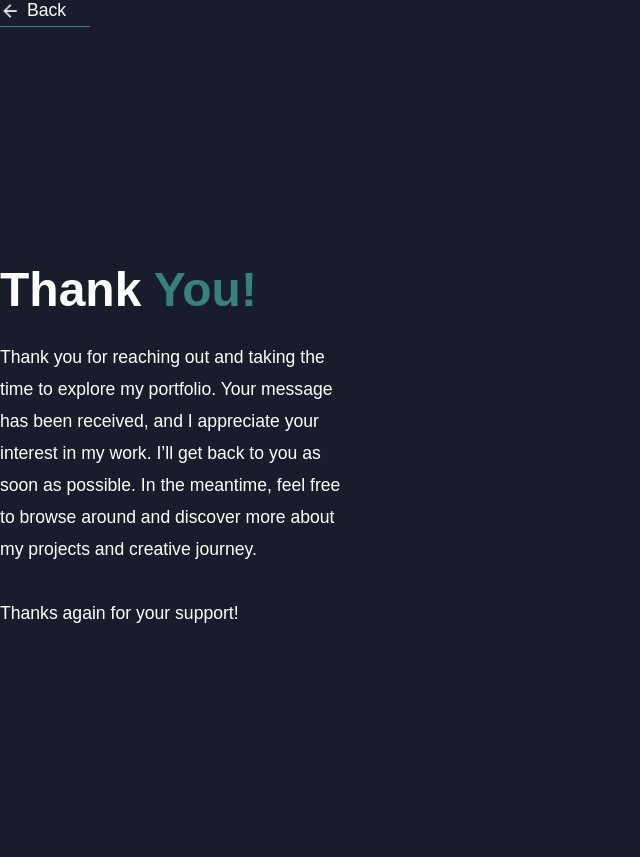
After one commit to OvidiuTim/flask-portfolio, a Flask app: page /thankyou in a window 1280 px wide. The commit adds this page. Shown: the whole page, without its empty margins (0-640 px from the left). Run offline with Flask 3, Linux system fonts and the light colour scheme.

Commit message:
form and thank you page start
form and thank you page start

```diff
--- a/main.py
+++ b/main.py
@@ -20,10 +20,10 @@ db.init_app(app)
 # form TABLE Configuration
 class Form(db.Model):
     id: Mapped[int] = mapped_column(Integer, primary_key=True)
-    name: Mapped[str] = mapped_column(String(250), unique=True, nullable=False)
-    email: Mapped[str] = mapped_column(String(500), nullable=False)
-    phone: Mapped[str] = mapped_column(String(500), nullable=False)
-    message: Mapped[str] = mapped_column(String(250), nullable=False)
+    name: Mapped[str] = mapped_column(String(250), nullable=False)
+    email: Mapped[str] = mapped_column(String(250), nullable=False)
+    phone: Mapped[str] = mapped_column(String(250), nullable=False)
+    message: Mapped[str] = mapped_column(String(5000), nullable=False)
 
 
 with app.app_context():
@@ -33,6 +33,7 @@ with app.app_context():
 
 @app.route("/", methods=["GET", "POST"])
 def home():
+    form_send = True
     if request.method == "POST":
         new_form = Form(
             name=request.form.get("name"),
@@ -44,9 +45,9 @@ def home():
         db.session.commit()
 
         # Return a JSON response instead of JavaScript
-        return jsonify({"success": True, "message": "Your form was submitted successfully!"})
+        return render_template("thanks.html")
 
-    return render_template("index.html")
+    return render_template("index.html", form_send=form_send)
 
 
 
@@ -81,7 +82,9 @@ def automations():
 
 
 
-
+@app.route("/thankyou")
+def thanks():
+    return render_template("thanks.html")
 
 
 
--- a/static/styles/styles.css
+++ b/static/styles/styles.css
@@ -834,6 +834,7 @@ section {
   flex-direction: row;
   align-items: center;
   gap: 7px;
+  width:7%;
 }
 .goback span{
   display: flex;
--- a/templates/index.html
+++ b/templates/index.html
@@ -21,7 +21,6 @@
     <header class="container header active" id="home">
         <div class="header-content">
             <div class="left-header">
-                <div class="h-shape"></div>
                 <div class="image">
                     <img src="static/img/EU1.png" alt="">
                 </div>
@@ -566,8 +565,8 @@
                         </div>
 
                         <div class="right-contact">
-
-                            <form id="contactForm" name="sentMessage" action="/" method="post">
+                            {% if form_send  %}
+                            <form id="contactForm" name="sentMessage" action="/" method="post" >
                                 <div class="form-floating">
                                     <input class="form-control" id="name" name="name" type="text"
                                         placeholder="Name" required />
@@ -596,6 +595,7 @@
                                     Send
                                 </button>-->
                             </form>
+                            {% endif %}
 
 
                         </div>
--- /dev/null
+++ b/templates/thanks.html
@@ -0,0 +1,36 @@
+<!DOCTYPE html>
+<html lang="en">
+    <head>
+        <meta charset="UTF-8" />
+        <meta name="viewport" content="width=device-width, initial-scale=1.0" />
+        <title>Thank You</title>
+        <link rel="stylesheet" href="static/styles/styles.css">
+    </head>
+    <body>
+
+
+        <header class="container header active" id="home">
+            <a class="goback" data-id="portfolio" href="{{ url_for('home') }}">
+                <span><img src="../static/img/icon/back.png" alt=""></span> Back
+            </a>
+            <div class="header-content">
+
+                <div class="right-header">
+                    <h1 class="name">
+                        Thank <span>You!</span>
+                    </h1>
+                    <p>
+                        Thank you for reaching out and taking the time to explore my portfolio. Your message has been received, and I appreciate your interest in my work. I’ll get back to you as soon as possible. In the meantime, feel free to browse around and discover more about my projects and creative journey.
+<br>
+<br>
+                        Thanks again for your support!
+                    </p>
+
+                </div>
+                <div class="right-header">
+
+                </div>
+            </div>
+        </header>
+    </body>
+</html>
```
